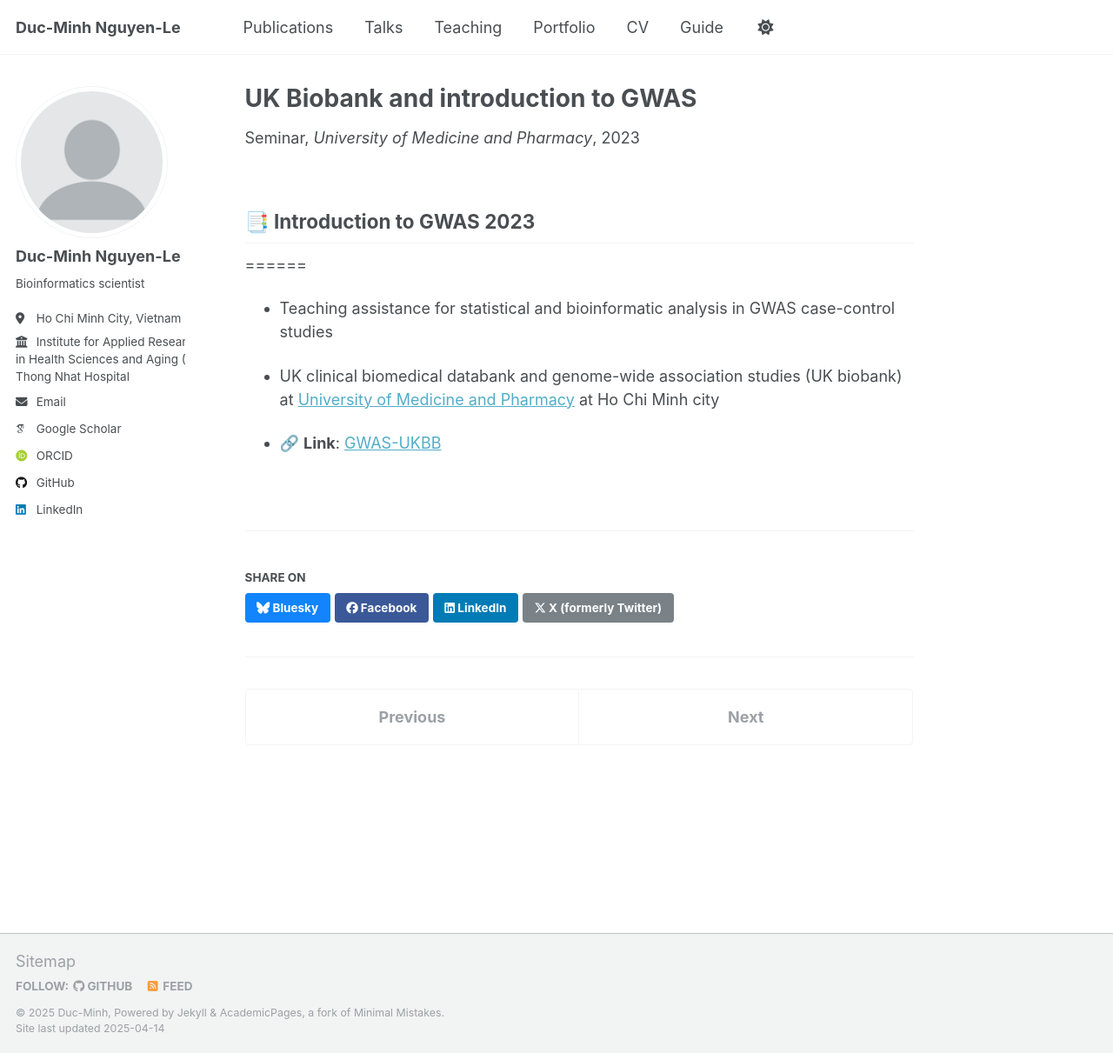
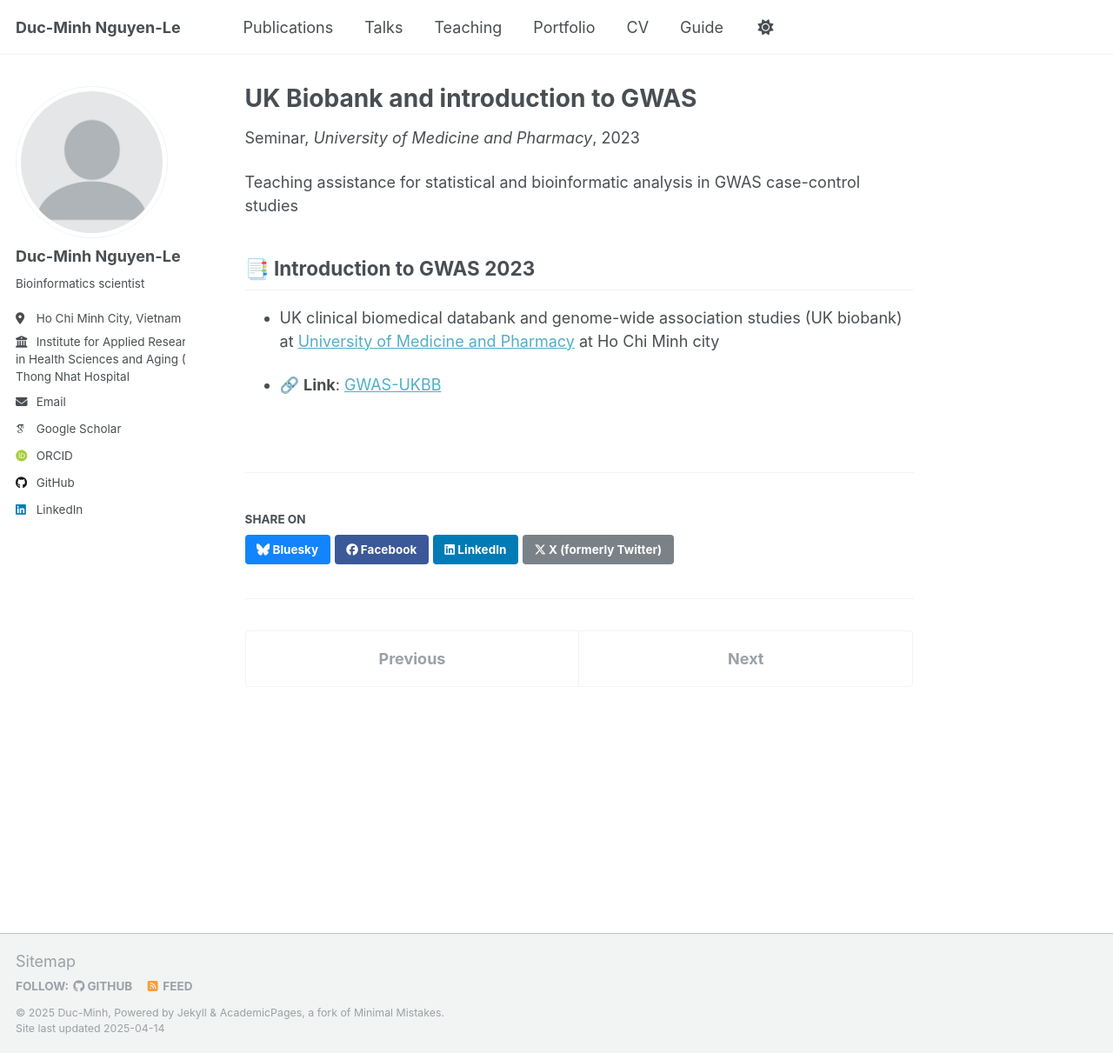
Before and after one commit to ducminhnguyenle/ducminhnguyenle.github.io, a Jekyll site: the page built from _teaching/GWAS-UKBB_intro_2023.md, in a window 1280 px wide and 1211 px high. Shown: the whole window at 87% size. Built offline with Jekyll 4.4.1, drawn with Linux system fonts in a browser that asks for light colours; some web fonts are replaced.

```diff
--- a/_teaching/GWAS-UKBB_intro_2023.md
+++ b/_teaching/GWAS-UKBB_intro_2023.md
@@ -8,11 +8,9 @@ date: 2023-08-11
 location: "Ho Chi Minh city, Vietnam"
 ---
 
+Teaching assistance for statistical and bioinformatic analysis in GWAS case-control studies
+
 ## 📑 Introduction to GWAS 2023
-
-======
-
-- Teaching assistance for statistical and bioinformatic analysis in GWAS case-control studies
 
 - UK clinical biomedical databank and genome-wide association studies (UK biobank) at [University of Medicine and Pharmacy](https://ump.edu.vn/) at Ho Chi Minh city
 
```
Also changed, not shown: _teaching/advanced-vnpathoinformatics_ytb.md (+1 -7 lines), _teaching/applied-bioinformatics_genetics-master.md (+0 -4 lines).
